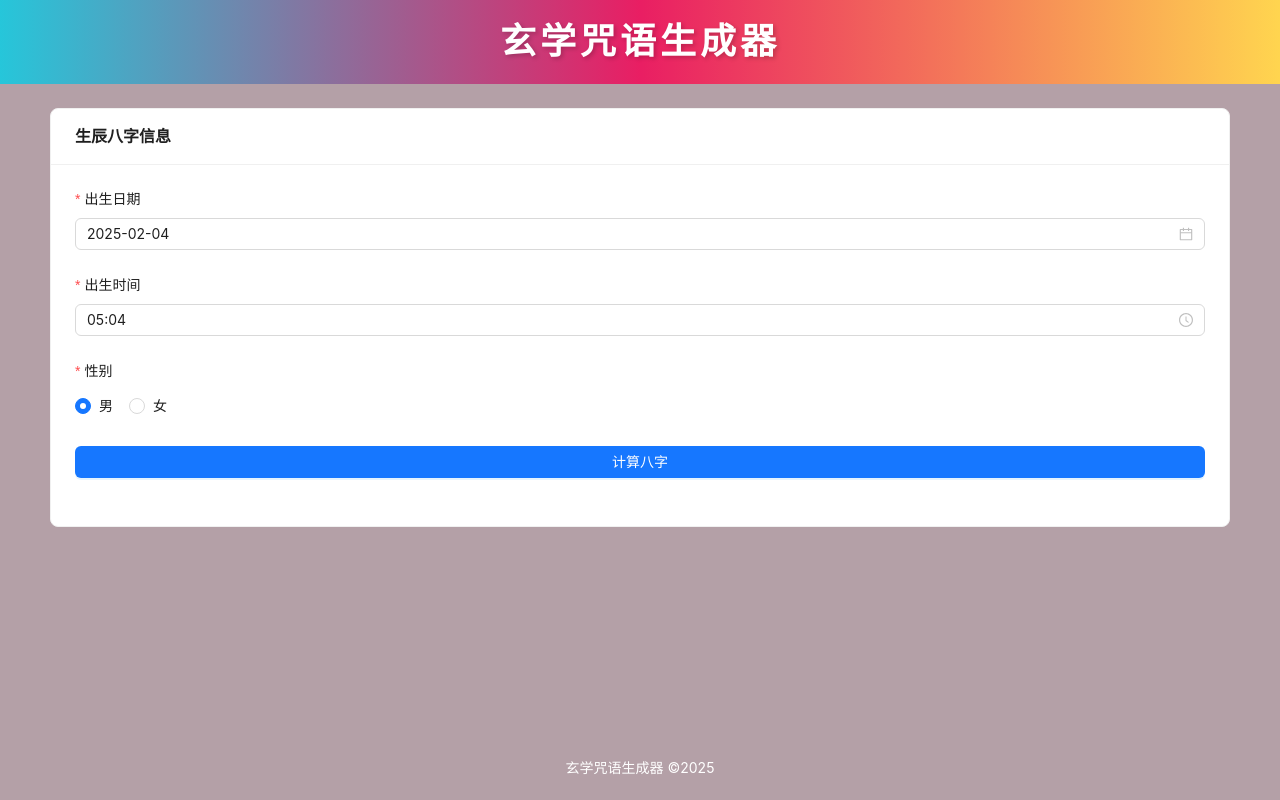
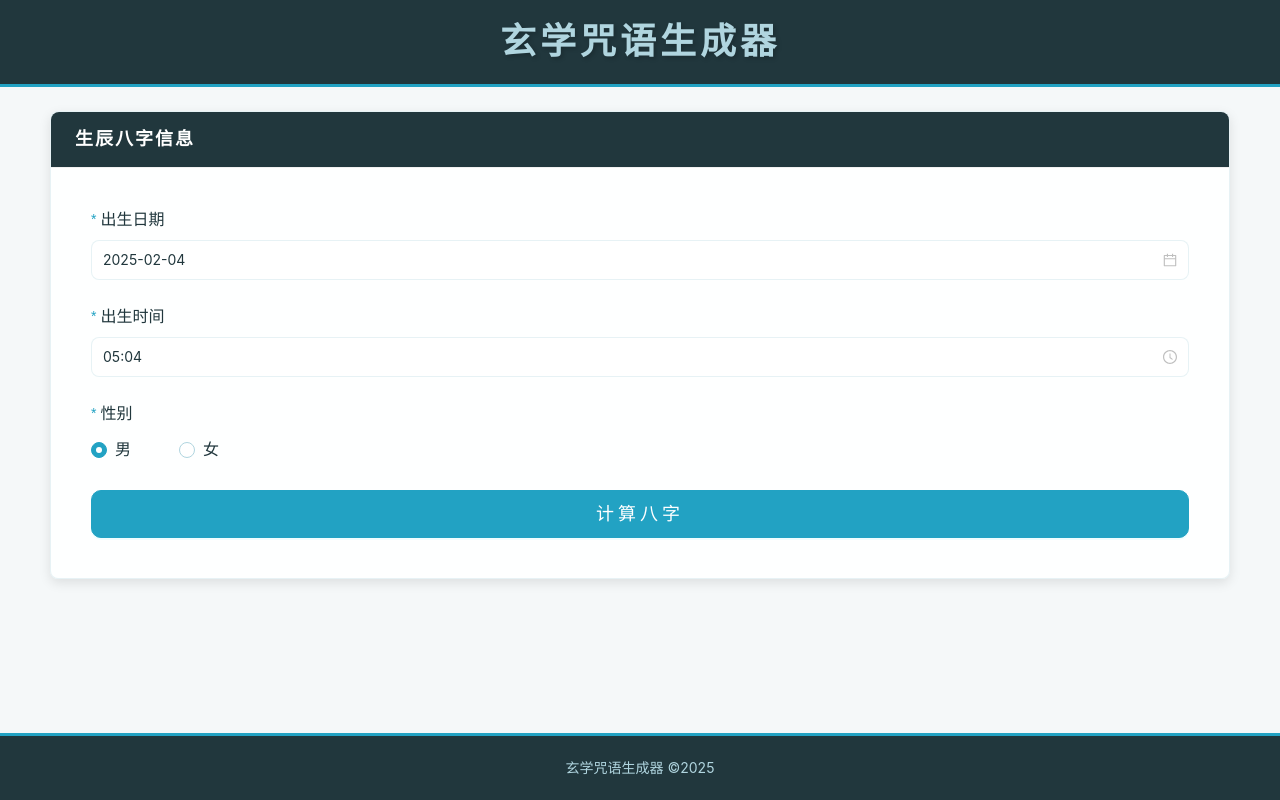
Before and after one commit to caolingyu/prompt-tool, a React (Vite) app: page / in a window 1280 px wide. Built offline with nearby package versions, Linux system fonts and the light colour scheme.

Commit message:
UI美化

```diff
--- a/src/App.tsx
+++ b/src/App.tsx
@@ -14,15 +14,16 @@ function AppContent() {
   const { decadeFate, yearFates } = useBazi();
 
   return (
-    <Layout className="layout" style={{ background: '#B4A0A7' }}>
+    <Layout className="layout" style={{ background: 'var(--background-light)' }}>
       <Header style={{
-        background: 'linear-gradient(90deg, #26C6DA 0%, #E91E63 50%, #FFD54F 100%)',
+        background: 'var(--primary-color)',
         textAlign: 'center',
         padding: '20px',
-        height: 'auto'
+        height: 'auto',
+        borderBottom: '3px solid var(--accent-color)'
       }}>
         <Title style={{
-          color: 'white',
+          color: 'var(--secondary-color)',
           margin: '0 auto',
           fontSize: '36px',
           letterSpacing: '4px',
@@ -36,7 +37,7 @@ function AppContent() {
       <Content style={{
         padding: '24px 50px',
         minHeight: 'calc(100vh - 84px - 70px)', // 调整高度以适应新的header高度
-        background: '#B4A0A7'
+        background: 'var(--background-light)'
       }}>
         <BaziForm />
         {decadeFate && (
@@ -49,8 +50,9 @@ function AppContent() {
       </Content>
       <Footer style={{
         textAlign: 'center',
-        background: 'transparent',
-        color: 'white'
+        background: 'var(--primary-color)',
+        color: 'var(--secondary-color)',
+        borderTop: '3px solid var(--accent-color)'
       }}>
         玄学咒语生成器 ©{new Date().getFullYear()}
       </Footer>
--- a/src/components/BaziChart.tsx
+++ b/src/components/BaziChart.tsx
@@ -96,20 +96,22 @@ const BaziChart: React.FC = () => {
     <Card
       style={{
         marginBottom: 24,
-        boxShadow: '0 4px 12px rgba(0, 0, 0, 0.2)',
+        boxShadow: '0 4px 12px rgba(0, 0, 0, 0.1)',
         borderRadius: '8px',
         background: 'rgba(255, 255, 255, 0.9)',
+        border: '1px solid var(--border-color)'
       }}
       bodyStyle={{ padding: 0 }}
     >
       <div style={{
-        background: 'linear-gradient(90deg, #26C6DA 0%, #E91E63 50%, #FFD54F 100%)',
+        background: 'var(--primary-color)',
         padding: '12px 24px',
         borderTopLeftRadius: '8px',
         borderTopRightRadius: '8px',
+        borderBottom: '2px solid var(--accent-color)'
       }}>
         <Title level={4} style={{
-          color: 'white',
+          color: 'var(--secondary-color)',
           margin: 0,
           fontSize: '24px',
           textAlign: 'left',
--- a/src/components/BaziForm.tsx
+++ b/src/components/BaziForm.tsx
@@ -34,7 +34,16 @@ const BaziForm: React.FC = () => {
   };
 
   return (
-    <Card title="生辰八字信息" style={{ marginBottom: 24 }}>
+    <Card
+      title="生辰八字信息"
+      style={{
+        marginBottom: 24,
+        boxShadow: '0 4px 12px rgba(0, 0, 0, 0.1)',
+        borderRadius: '8px',
+        background: 'rgba(255, 255, 255, 0.9)',
+        border: '1px solid var(--border-color)'
+      }}
+    >
       <Form
         form={form}
         name="bazi_form"
@@ -45,39 +54,62 @@ const BaziForm: React.FC = () => {
           birthDate: dayjs(),
           birthTime: dayjs()
         }}
+        style={{ padding: '16px' }}
       >
         <Form.Item
           name="birthDate"
-          label="出生日期"
+          label={<span style={{ color: 'var(--text-primary)', fontSize: '16px' }}>出生日期</span>}
           rules={[{ required: true, message: '请选择出生日期' }]}
         >
-          <DatePicker style={{ width: '100%' }} />
+          <DatePicker
+            style={{
+              width: '100%',
+              height: '40px'
+            }}
+            placeholder="选择出生日期"
+          />
         </Form.Item>
 
         <Form.Item
           name="birthTime"
-          label="出生时间"
+          label={<span style={{ color: 'var(--text-primary)', fontSize: '16px' }}>出生时间</span>}
           rules={[{ required: true, message: '请选择出生时辰' }]}
         >
           <DatePicker.TimePicker
-            style={{ width: '100%' }}
+            style={{
+              width: '100%',
+              height: '40px'
+            }}
             format="HH:mm"
+            placeholder="选择出生时间"
           />
         </Form.Item>
 
         <Form.Item
           name="gender"
-          label="性别"
+          label={<span style={{ color: 'var(--text-primary)', fontSize: '16px' }}>性别</span>}
           rules={[{ required: true, message: '请选择性别' }]}
         >
-          <Radio.Group>
-            <Radio value="male">男</Radio>
-            <Radio value="female">女</Radio>
+          <Radio.Group style={{ display: 'flex', gap: '32px' }}>
+            <Radio value="male" style={{ fontSize: '16px' }}>男</Radio>
+            <Radio value="female" style={{ fontSize: '16px' }}>女</Radio>
           </Radio.Group>
         </Form.Item>
 
-        <Form.Item>
-          <Button type="primary" htmlType="submit" block>
+        <Form.Item style={{ marginBottom: 0, marginTop: '24px' }}>
+          <Button
+            type="primary"
+            htmlType="submit"
+            block
+            size="large"
+            style={{
+              height: '48px',
+              fontSize: '18px',
+              fontWeight: 500,
+              letterSpacing: '4px',
+              transition: 'all 0.3s'
+            }}
+          >
             计算八字
           </Button>
         </Form.Item>
--- a/src/components/PromptDisplay.tsx
+++ b/src/components/PromptDisplay.tsx
@@ -47,41 +47,43 @@ export const PromptDisplay: React.FC = () => {
     <Card
       style={{
         marginBottom: 24,
-        boxShadow: '0 4px 12px rgba(0, 0, 0, 0.2)',
+        boxShadow: '0 4px 12px rgba(0, 0, 0, 0.1)',
         borderRadius: '8px',
         background: 'rgba(255, 255, 255, 0.9)',
+        border: '1px solid var(--border-color)'
       }}
       bodyStyle={{ padding: 0 }}
     >
       <div style={{
-        background: 'linear-gradient(90deg, #26C6DA 0%, #E91E63 50%, #FFD54F 100%)',
+        background: 'var(--primary-color)',
         padding: '12px 24px',
         borderTopLeftRadius: '8px',
         borderTopRightRadius: '8px',
         display: 'flex',
         justifyContent: 'space-between',
-        alignItems: 'center'
+        alignItems: 'center',
+        borderBottom: '2px solid var(--accent-color)'
       }}>
         <Title level={4} style={{
-          color: 'white',
+          color: 'var(--secondary-color)',
           margin: 0,
           fontSize: '24px',
           textAlign: 'left',
           letterSpacing: '2px',
           textShadow: '1px 1px 2px rgba(0, 0, 0, 0.2)'
-        }}>✨ AI分析咒语</Title>
+        }}>✨ AI咒语</Title>
         <Button
           type="primary"
           icon={<CopyOutlined />}
           onClick={copyToClipboard}
           size="large"
           style={{
-            background: 'rgba(255, 255, 255, 0.2)',
+            background: 'var(--accent-color)',
             borderColor: 'transparent',
             boxShadow: 'none'
           }}
         >
-          复制咒语
+
         </Button>
       </div>
       <div style={{
@@ -89,10 +91,11 @@ export const PromptDisplay: React.FC = () => {
         whiteSpace: 'pre-wrap',
         fontSize: '16px',
         lineHeight: '1.8',
-        background: '#f8f9fa',
+        background: 'var(--background-light)',
         borderRadius: '4px',
-        border: '1px solid #e8e8e8',
-        margin: '16px'
+        border: '1px solid var(--border-color)',
+        margin: '16px',
+        color: 'var(--text-primary)'
       }}>
         {generatePrompt()}
       </div>
--- a/src/index.css
+++ b/src/index.css
@@ -1,6 +1,13 @@
 @import 'antd/dist/reset.css';
 
 :root {
+  --primary-color: #21373d;
+  --secondary-color: #b0d5df;
+  --accent-color: #22a2c3;
+  --text-primary: #21373d;
+  --text-secondary: #4a6670;
+  --background-light: #f5f8f9;
+  --border-color: rgba(176, 213, 223, 0.3);
   font-family: -apple-system, BlinkMacSystemFont, 'Segoe UI', Roboto, 'Helvetica Neue',
     Arial, 'Noto Sans', sans-serif, 'Apple Color Emoji', 'Segoe UI Emoji',
     'Segoe UI Symbol', 'Noto Color Emoji';
@@ -10,4 +17,80 @@ body {
   margin: 0;
   min-width: 320px;
   min-height: 100vh;
+  background-color: var(--background-light);
+  color: var(--text-primary);
 }
+
+/* Card styles */
+.ant-card {
+  border-color: var(--border-color) !important;
+  background: rgba(255, 255, 255, 0.9) !important;
+}
+
+.ant-card-head {
+  background: var(--primary-color) !important;
+  border-top-left-radius: 8px !important;
+  border-top-right-radius: 8px !important;
+}
+
+.ant-card-head-title {
+  color: white !important;
+  font-size: 18px !important;
+  letter-spacing: 2px !important;
+}
+
+/* Button styles */
+.ant-btn-primary {
+  background: var(--accent-color) !important;
+  border-color: var(--accent-color) !important;
+}
+
+.ant-btn-primary:hover {
+  background: var(--primary-color) !important;
+  border-color: var(--primary-color) !important;
+}
+
+/* Form styles */
+.ant-form-item-label > label {
+  font-size: 16px !important;
+  color: var(--text-primary) !important;
+}
+
+.ant-input,
+.ant-picker {
+  border-color: var(--border-color) !important;
+  background: rgba(255, 255, 255, 0.8) !important;
+  border-radius: 8px !important;
+  height: 40px !important;
+  transition: all 0.3s !important;
+}
+
+.ant-input:hover,
+.ant-picker:hover {
+  border-color: var(--accent-color) !important;
+  box-shadow: 0 0 0 2px rgba(34, 162, 195, 0.1) !important;
+}
+
+.ant-input:focus,
+.ant-picker-focused {
+  border-color: var(--accent-color) !important;
+  box-shadow: 0 0 0 2px rgba(34, 162, 195, 0.2) !important;
+}
+
+.ant-radio-wrapper {
+  color: var(--text-primary) !important;
+  font-size: 16px !important;
+}
+
+.ant-radio-checked .ant-radio-inner {
+  border-color: var(--accent-color) !important;
+  background-color: var(--accent-color) !important;
+}
+
+.ant-radio:hover .ant-radio-inner {
+  border-color: var(--accent-color) !important;
+}
+
+.ant-form-item-required::before {
+  color: var(--accent-color) !important;
+}
--- a/src/main.tsx
+++ b/src/main.tsx
@@ -1,6 +1,6 @@
 import React from 'react'
 import ReactDOM from 'react-dom/client'
-import { ConfigProvider } from 'antd'
+import { ConfigProvider, theme } from 'antd'
 import zhCN from 'antd/locale/zh_CN'
 import App from './App'
 import './index.css'
@@ -9,9 +9,24 @@ import 'dayjs/locale/zh-cn';
 
 dayjs.locale('zh-cn');
 
+const customTheme = {
+  token: {
+    colorPrimary: '#22a2c3',
+    colorBgContainer: '#ffffff',
+    colorBorder: '#b0d5df',
+    colorText: '#21373d',
+    colorTextSecondary: '#4a6670',
+    borderRadius: 8,
+    boxShadow: '0 4px 12px rgba(0, 0, 0, 0.1)',
+  },
+};
+
 ReactDOM.createRoot(document.getElementById('root')!).render(
   <React.StrictMode>
-    <ConfigProvider locale={zhCN}>
+    <ConfigProvider
+      locale={zhCN}
+      theme={customTheme}
+    >
       <App />
     </ConfigProvider>
   </React.StrictMode>,
```
Also changed, not shown: src/components/FateTimeline.tsx (+16 -14 lines).
